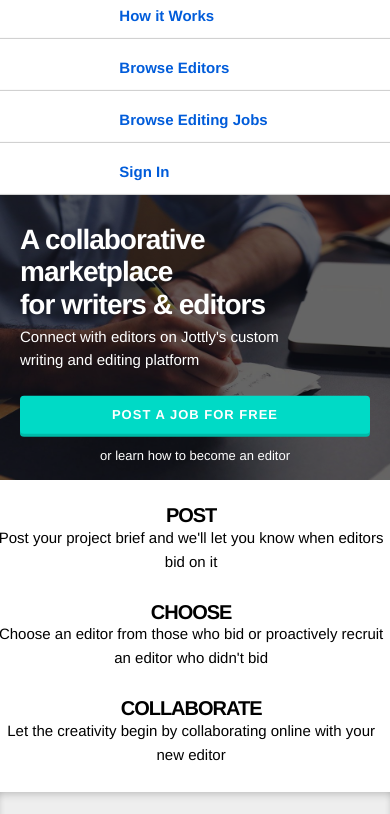
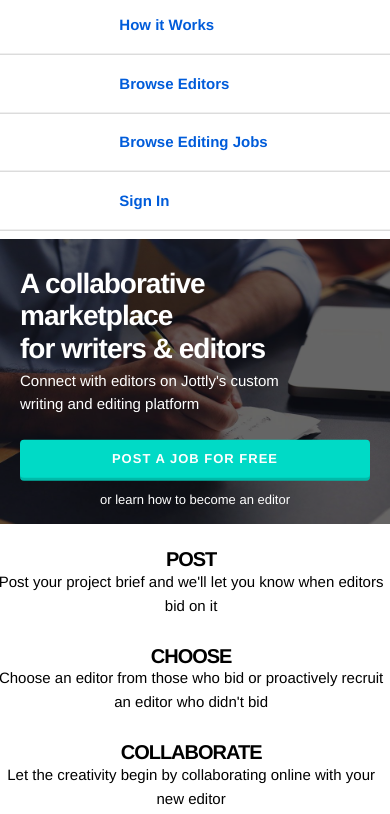
Before and after one commit to astridparisUX/Jottly, a website: page index.html in a window 390 px wide. Shown: the part 75-889 px from the top of the page. Drawn offline with Linux system fonts and the light colour scheme.

Commit message:
Fixed margin/padding issue for nav items on mobile

```diff
--- a/css/styles.css
+++ b/css/styles.css
@@ -274,6 +274,8 @@ input[type="button"].button-primary:focus {
 #header-nav-menu-mobile li {
   border-top: 1px solid #ccc;
   border-width: 1px 0;
+  margin-bottom: 0;
+  padding-bottom: 4%;
   padding-top: 4%;
 }
 
```
